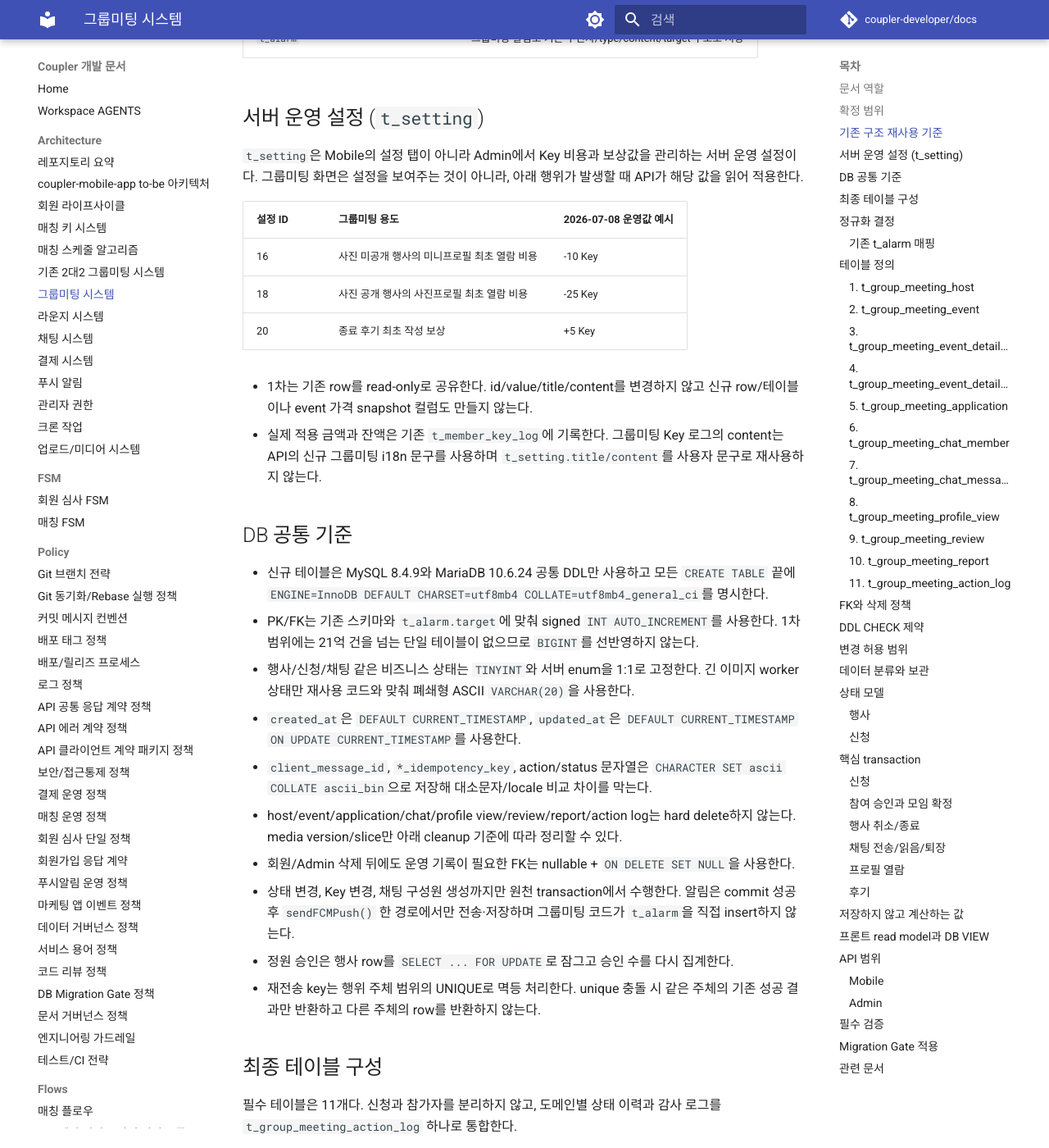
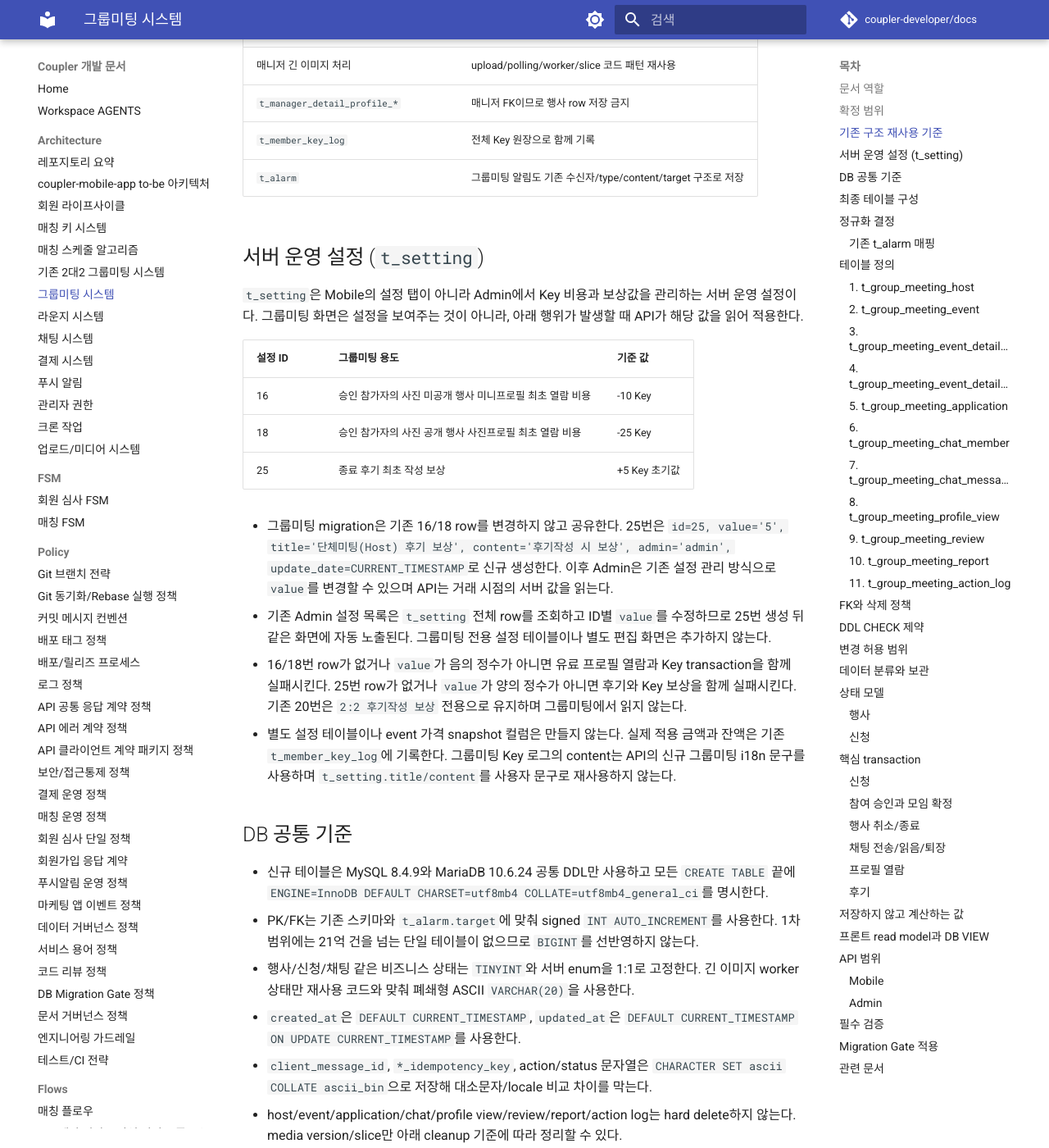
Before and after one commit to coupler-developer/docs, an MkDocs documentation site: the page built from content/architecture/group-meeting-system.md, in a window 1280 px wide and 1400 px high, scrolled down 1492 px. Shown: the whole window at 82% size. Built offline with MkDocs 1.6.1 and Material for MkDocs 9.7.7, drawn with Linux system fonts in a browser that asks for light colours; comment, search, counter and statistics services are not loaded; some of the changed text lies outside the part shown.

Commit message:
docs: 그룹미팅 프로필·보상 계약 정정
Reason:
- 호스트와 참가자 열람 비용 및 후기 보상 설정 경계가 화면 기획과 달랐음

Changes:
- Mobile 호스트 신청자 열람을 무료로 고정
- 참가자 최초 열람만 16/18 설정으로 과금
- 그룹미팅 후기 보상을 신규 25번 설정으로 분리

How:
- profile view/Key 원장 transaction과 설정 부호·멱등성 검증을 동기화

Tests:
- yarn validate:docs 통과

```diff
--- a/content/architecture/group-meeting-system.md
+++ b/content/architecture/group-meeting-system.md
@@ -20,16 +20,22 @@
 - 호스트는 참가 정원에서 제외한다.
 - 남녀 정원은 각각 2명 이상 20명 이하로 고정한다.
 - 신청 자체에는 Key를 차감하지 않는다. 화면의 입금 확인은 외부 확인 후 Admin 승인으로 표현한다.
-- 사진 미공개 행사의 미니프로필은 기존 설정 `t_setting.id=16`, 사진 공개 행사의 사진프로필은
-  `t_setting.id=18`, 후기 보상은 `t_setting.id=20`의 서버 값을 사용한다. 거래 row에는 실제 적용한
-  값을 `t_member_key_log.key/key_total`로 남기며 클라이언트가 보낸 Key 값은 사용하지 않는다.
+- 호스트는 기존 CMS 회원정보 조회와 스마트 문자/CMS 큐레이터 채팅으로 입금을 요청한다. 이 연락 과정은
+  기존 기능을 사용하며 그룹미팅 전용 테이블이나 입금 요청 row를 만들지 않는다.
+- 승인 참가자가 다른 승인 참가자의 프로필을 최초 열람할 때 사진 미공개 행사는 기존 설정
+  `t_setting.id=16`, 사진 공개 행사는 `t_setting.id=18`의 서버 값을 사용한다. Mobile 호스트의 같은 행사
+  APPLIED/APPROVED 신청자 프로필 열람은 무료이며 Key 차감과 열람 거래 row를 만들지 않는다.
+- 종료 후기 최초 작성 보상은 신규 설정 `t_setting.id=25`의 서버 값을 사용한다. 유료 열람과 후기 보상
+  거래 row에는 실제 적용한 값을 `t_member_key_log.key/key_total`로 남기며 클라이언트가 보낸 Key 값은
+  사용하지 않는다.
 - 모임 확정은 남녀 승인 인원이 각각 2명 이상이면 Admin이 수행한다. 남은 APPLIED는 별도 미선정 상태로
   바꾸지 않고 행사 CONFIRMED 이후 미확정 마감으로 해석한다.
   확정 transaction에서는 채팅 구성원만 만든다.
 - 기존 2:2는 남녀 2명씩 총 4명 충원 시 채팅을 열지만, n대n은 설정 정원 전체 충원을 요구하지 않는다.
   개인의 참가 여부는 application APPROVED, 행사 진행 여부와 채팅 오픈은 event CONFIRMED로 구분한다.
-- Admin CMS의 운영 목적 프로필 조회는 무료이며 감사 로그를 남긴다. Mobile에서는 호스트와 승인
-  참가자 모두 다른 회원의 프로필을 최초 열람할 때 Key를 차감한다.
+- Admin CMS의 운영 목적 프로필 조회는 무료이며 감사 로그를 남긴다. Mobile 호스트도 자신이 개설한 행사의
+  APPLIED/APPROVED 신청자 프로필을 무료로 열람한다. 승인 참가자끼리 다른 참가자의 프로필을 최초 열람할
+  때만 Key를 차감한다.
 
 ## 기존 구조 재사용 기준
 
@@ -48,16 +54,24 @@
 `t_setting`은 Mobile의 설정 탭이 아니라 Admin에서 Key 비용과 보상값을 관리하는 서버 운영 설정이다.
 그룹미팅 화면은 설정을 보여주는 것이 아니라, 아래 행위가 발생할 때 API가 해당 값을 읽어 적용한다.
 
-| 설정 ID | 그룹미팅 용도 | 2026-07-08 운영값 예시 |
+| 설정 ID | 그룹미팅 용도 | 기준 값 |
 | --- | --- | --- |
-| 16 | 사진 미공개 행사의 미니프로필 최초 열람 비용 | -10 Key |
-| 18 | 사진 공개 행사의 사진프로필 최초 열람 비용 | -25 Key |
-| 20 | 종료 후기 최초 작성 보상 | +5 Key |
+| 16 | 승인 참가자의 사진 미공개 행사 미니프로필 최초 열람 비용 | -10 Key |
+| 18 | 승인 참가자의 사진 공개 행사 사진프로필 최초 열람 비용 | -25 Key |
+| 25 | 종료 후기 최초 작성 보상 | +5 Key 초기값 |
 
-- 1차는 기존 row를 read-only로 공유한다. id/value/title/content를 변경하지 않고 신규 row/테이블이나
-  event 가격 snapshot 컬럼도 만들지 않는다.
-- 실제 적용 금액과 잔액은 기존 `t_member_key_log`에 기록한다. 그룹미팅 Key 로그의 content는 API의 신규
-  그룹미팅 i18n 문구를 사용하며 `t_setting.title/content`를 사용자 문구로 재사용하지 않는다.
+- 그룹미팅 migration은 기존 16/18 row를 변경하지 않고 공유한다. 25번은
+  `id=25, value='5', title='단체미팅(Host) 후기 보상', content='후기작성 시 보상', admin='admin',
+  update_date=CURRENT_TIMESTAMP`로 신규 생성한다. 이후 Admin은 기존 설정 관리 방식으로 `value`를 변경할
+  수 있으며 API는 거래 시점의 서버 값을 읽는다.
+- 기존 Admin 설정 목록은 `t_setting` 전체 row를 조회하고 ID별 `value`를 수정하므로 25번 생성 뒤 같은
+  화면에 자동 노출된다. 그룹미팅 전용 설정 테이블이나 별도 편집 화면은 추가하지 않는다.
+- 16/18번 row가 없거나 `value`가 음의 정수가 아니면 유료 프로필 열람과 Key transaction을 함께
+  실패시킨다. 25번 row가 없거나 `value`가 양의 정수가 아니면 후기와 Key 보상을 함께 실패시킨다.
+  기존 20번은 `2:2 후기작성 보상` 전용으로 유지하며 그룹미팅에서 읽지 않는다.
+- 별도 설정 테이블이나 event 가격 snapshot 컬럼은 만들지 않는다. 실제 적용 금액과 잔액은 기존
+  `t_member_key_log`에 기록한다. 그룹미팅 Key 로그의 content는 API의 신규 그룹미팅 i18n 문구를 사용하며
+  `t_setting.title/content`를 사용자 문구로 재사용하지 않는다.
 
 ## DB 공통 기준
 
@@ -94,7 +108,7 @@
 | 5 | `t_group_meeting_application` | 신청과 참가 자격 SoT |
 | 6 | `t_group_meeting_chat_member` | 행사 채팅 구성원 principal과 unread 경계 |
 | 7 | `t_group_meeting_chat_message` | 행사별 호스트/참가자 채팅 메시지 |
-| 8 | `t_group_meeting_profile_view` | 미니/사진프로필 최초 열람과 과금 |
+| 8 | `t_group_meeting_profile_view` | 승인 참가자 간 미니/사진프로필 최초 열람과 과금 |
 | 9 | `t_group_meeting_review` | 종료 후기와 보상 snapshot |
 | 10 | `t_group_meeting_report` | 행사/회원 신고 |
 | 11 | `t_group_meeting_action_log` | 상태 변경과 운영 감사 통합 로그 |
@@ -122,8 +136,9 @@
   중복 저장하지 않는다.
 - chat member는 `host_id`와 `application_id` 중 하나만 채운다. `host_id`가 있으면 HOST,
   `application_id`가 있으면 PARTICIPANT로 판정해 role을 중복 저장하지 않는다.
-- profile view/review는 적용된 기존 `t_member_key_log.id`를 직접 참조한다. 변동량/잔액을 별도
-  그룹미팅 원장에 중복 저장하지 않으며 각 원천 UNIQUE가 재처리 멱등성의 최종 DB guard다.
+- 승인 참가자의 유료 profile view와 review는 적용된 기존 `t_member_key_log.id`를 직접 참조한다.
+  변동량/잔액을 별도 그룹미팅 원장에 중복 저장하지 않으며 각 원천 UNIQUE가 재처리 멱등성의 최종 DB
+  guard다. Mobile 호스트의 무료 열람은 profile view와 Key 원장을 만들지 않는다.
 - action log의 actor_id와 action/target_id는 삭제 후에도 남아야 하는 감사 snapshot이다.
   비즈니스 관계 판정에는 사용하지 않고 event_id와 원천 테이블을 기준으로 판정한다.
 - report의 reporter/target member ID도 신고 당시 감사 snapshot으로 보존하며 회원 FK를 두지 않는다.
@@ -335,8 +350,8 @@
 - `UNIQUE(viewer_member_id, target_application_id)`, `UNIQUE(member_key_log_id)`
 - 신규 열람 row의 `viewer_member_id`는 반드시 채운다. nullable은 회원 삭제 시 `ON DELETE SET NULL`을
   허용하기 위한 보관 예외이며 null viewer로 신규 insert하지 않는다.
-- Mobile 호스트는 APPLIED/APPROVED 신청자를, APPROVED 참가자는 다른 APPROVED 참가자를 열람할 수
-  있으며 본인은 열람/과금 대상이 아니다.
+- APPROVED 참가자는 같은 행사의 다른 APPROVED 참가자를 열람할 수 있으며 본인은 열람/과금 대상이 아니다.
+  Mobile 호스트의 APPLIED/APPROVED 신청자 무료 열람은 이 테이블에 저장하지 않는다.
 - 열람 대상 회원과 행사는 `target_application_id -> application.member_id/event_id`로 조회한다. 같은 값을
   profile view에 중복 저장하지 않는다.
 - target application의 event.photo_public=0이면 MINI/id16, 1이면 PHOTO/id18을 서버에서 선택한다.
@@ -695,18 +710,25 @@ stateDiagram-v2
 
 ### 프로필 열람
 
-1. target application과 event를 조회해 Mobile 호스트는 같은 행사의 APPLIED/APPROVED 신청자,
-   APPROVED 참가자는 다른 APPROVED 참가자만 target으로 허용한다.
-2. event.photo_public에 따라 `t_setting.id=16` 또는 `id=18`을 서버에서 읽고 viewer `t_member` row를
-   `SELECT ... FOR UPDATE`로 잠근 뒤 기존 profile view를 다시 확인하고 잔액을 검증한다.
-3. `t_member_key_log`, profile view의 `member_key_log_id`, 회원 Key를 한 transaction에 저장한다.
-4. unique 충돌은 transaction 전체를 rollback하고 기존 열람 성공을 반환해 재차감하지 않는다.
+1. Mobile 호스트는 `t_group_meeting_host.member_id`와 event.host_id가 일치할 때 OPEN/CLOSED 행사의
+   APPLIED/APPROVED 신청자를 무료로 열람할 수 있다. CONFIRMED 뒤에는 APPROVED 참가자만 허용하고,
+   DRAFT/CANCELED/FINISHED/DELETED에서는 열람을 금지한다. 이 경로는 `t_setting`, 회원 Key,
+   `t_member_key_log`, `t_group_meeting_profile_view`를 읽거나 변경하지 않는다.
+2. 참가자 경로는 viewer/target application과 event를 조회해 두 application이 같은 행사의 APPROVED이며
+   서로 다른 회원인지 검증한다. CANCELED/DELETED에서는 기존 열람을 포함한 프로필 반환을 금지한다.
+3. 기존 profile view가 있으면 OPEN/CLOSED/CONFIRMED/FINISHED에서 추가 차감 없이 반환한다. 신규 최초
+   열람과 Key 차감은 OPEN/CLOSED/CONFIRMED에서만 허용하고 FINISHED에서는 새로 구매할 수 없다.
+4. 신규 열람이면 event.photo_public에 따라 `t_setting.id=16` 또는 `id=18`을 서버에서 읽고 값이 음의
+   정수인지 확인한다. 유효하면 viewer `t_member` row를 `SELECT ... FOR UPDATE`로 잠근 뒤 기존 profile
+   view를 다시 확인하고 잔액을 검증한다.
+5. `t_member_key_log`, profile view의 `member_key_log_id`, 회원 Key를 한 transaction에 저장한다.
+6. unique 충돌은 transaction 전체를 rollback하고 기존 열람 성공을 반환해 재차감하지 않는다.
 
 ### 후기
 
 1. application을 기준으로 행사 FINISHED와 작성자의 APPROVED 또는 LEFT 이력, GOOD/BAD와 공백이 아닌
    필수 후기 content를 검증한다.
-2. `t_setting.id=20` 값을 서버에서 읽고 작성자의 `t_member` row를 `SELECT ... FOR UPDATE`로 잠근 뒤
+2. `t_setting.id=25` 값을 서버에서 읽고 작성자의 `t_member` row를 `SELECT ... FOR UPDATE`로 잠근 뒤
    기존 review를 다시 확인한다.
 3. `t_member_key_log`, review의 `member_key_log_id`, 회원 Key를 한 transaction에 저장한다.
 4. unique 충돌은 transaction 전체를 rollback하고 기존 성공을 반환해 중복 보상하지 않는다.
@@ -718,7 +740,7 @@ stateDiagram-v2
 - 외부 입금 상태: DB 결제 기능이 아니며 입금 확인 뒤 application APPROVED로 표현한다.
 - 행사/신청 상태 이력과 처리 사유: action log에서 조회한다.
 - unread 수: chat member의 last_read_message_id와 정상 message를 비교한다.
-- 프로필 열람/후기 Key 금액과 변경 후 잔액: t_setting에서 읽어 기존 `t_member_key_log`에 기록한다.
+- 참가자 프로필 열람/후기 Key 금액과 변경 후 잔액: t_setting에서 읽어 기존 `t_member_key_log`에 기록한다.
 
 ## 프론트 read model과 DB VIEW
 
@@ -740,9 +762,9 @@ API DTO는 Swagger/contracts에 필수 응답으로 정의한다.
 | API read model | 구성 원천 |
 | --- | --- |
 | `GroupMeetingEventListItem` | event + host/member 요약 + hashtags + application summary VIEW + 내 application status |
-| `GroupMeetingEventDetail` | event + ready image slices + application summary VIEW + 내 권한 + 서버 Key 설정 |
+| `GroupMeetingEventDetail` | event + ready image slices + application summary VIEW + 내 권한 + 참가자 열람/후기 서버 Key 설정 |
 | `GroupMeetingMyEventItem` | EventListItem + host/participant role |
-| `GroupMeetingApplicantItem` | application + 승인 프로필 요약 + 내가 열람한 profile view 여부 |
+| `GroupMeetingApplicantItem` | application + 신청자 프로필 요약 |
 | `GroupMeetingChatListItem` | application/event + last message + unread 수 |
 | `GroupMeetingChatMessageItem` | message + sender principal별 host 회원 nickname/application alias, 운영 삭제 표기 |
 | `GroupMeetingReviewState` | event FINISHED 여부 + application 자격 + 기존 review 여부 + reward Key |
@@ -760,7 +782,7 @@ API DTO는 Swagger/contracts에 필수 응답으로 정의한다.
 
 - 행사 목록/상세/내가 만든 모임/내가 참여한 모임
 - 신청/신청자 목록(호스트 회원)
-- 미니/사진프로필 최초 열람
+- 호스트의 신청자 프로필 무료 열람, 승인 참가자 간 미니/사진프로필 최초 유료 열람
 - 채팅방 목록, 메시지 목록/전송/읽음/퇴장
 - 행사/회원 신고, 종료 후기
 
@@ -795,9 +817,16 @@ API DTO는 Swagger/contracts에 필수 응답으로 정의한다.
 - 호스트가 아니면서 APPROVED가 아닌 회원과 LEFT 회원은 채팅을 읽거나 쓰지 못한다.
 - chat message는 호스트/참가자 sender와 client_message_id가 모두 있어야 하며 sender 없는 시스템 메시지는 실패한다.
 - 신규 메시지는 sender 자신의 unread에 포함되지 않고 sender에게 푸시/`t_alarm`을 생성하지 않는다.
-- 같은 대상의 프로필 재열람과 후기 재요청으로 Key가 중복 변경되지 않는다.
+- 호스트는 OPEN/CLOSED의 APPLIED/APPROVED와 CONFIRMED의 APPROVED만 무료로 열람할 수 있으며 Key,
+  `t_member_key_log`, profile view를 변경하지 않는다. 참가자의 신규 유료 열람은 OPEN/CLOSED/CONFIRMED의
+  같은 행사 APPROVED 간에만 허용하고, 기존 유료 열람은 FINISHED에서도 재차감 없이 반환한다.
+  CANCELED/DELETED에서는 신규·기존 프로필 반환이 모두 실패한다.
+- 승인 참가자의 같은 대상 프로필 재열람과 후기 재요청으로 Key가 중복 변경되지 않는다.
 - profile view/review의 `member_key_log_id` 누락이나 잠근 회원·설정 금액과 다른 Key 원장 연결은 실패한다.
+- 프로필 열람 설정 16/18번은 음의 정수, 후기 보상 설정 25번은 양의 정수가 아니면 해당 Key transaction
+  전체가 실패한다.
 - GOOD/BAD 모두 공백이 아닌 후기 content가 없으면 작성과 Key 보상이 실패한다.
+- 후기 보상은 20번이 아니라 25번 설정값과 정확히 일치해야 하며, 클라이언트 Key 값은 무시한다.
 - null viewer profile view insert는 실패하고 회원 삭제로 null 처리된 이력만 허용한다.
 - 호스트 연결, 참여 승인/확정 취소, 신고 처리, 메시지 삭제, 행사 취소는 사유를 포함한
   action log 없이 완료되지 않는다.
@@ -811,17 +840,17 @@ API DTO는 Swagger/contracts에 필수 응답으로 정의한다.
 
 ## Migration Gate 적용
 
-이 문서는 DB 설계 SoT이며 실제 11개 테이블과 1개 VIEW 생성은 migration SQL로 수행한다.
-기존 `t_setting` row는 읽기만 하며 변경 migration을 만들지 않는다.
+이 문서는 DB 설계 SoT이며 실제 11개 테이블과 1개 VIEW 생성 및 `t_setting.id=25` 설정 row 추가는
+migration SQL로 수행한다. 기존 `t_setting.id=16/18/20` row는 변경하지 않는다.
 미구현 상태와 후속 API/Admin/Mobile 작업은 [기술 부채 인벤토리](../technical-debt/technical-debt.md)의
 `24) 그룹미팅 1차 구현 미착수`에서 추적한다.
 
 | Gate | 적용 | 검증 |
 | --- | --- | --- |
-| `DBM-GATE-000` | 필수 | CHECK와 복합 UNIQUE/FK 지원, 부모 테이블 타입/collation, FCM 77~83 미사용 확인 |
+| `DBM-GATE-000` | 필수 | CHECK와 복합 UNIQUE/FK 지원, 부모 테이블 타입/collation, FCM 77~83 미사용, `t_setting.id=16/18` 존재·음의 정수와 25 미사용 확인 |
 | `DBM-GATE-010` | 필수 | migration checksum과 dev/prod `schema_migrations` 기록 |
 | `DBM-GATE-100` | 필수 | 11개 테이블과 1개 VIEW, PK/UNIQUE/INDEX/FK/CHECK의 SHOW CREATE diff와 실패 guard |
-| `DBM-GATE-200` | N/A | 기존 데이터 backfill/보정 없음. `t_setting.id IN (16,18,20)`은 변경하지 않고 read-only 재사용 |
+| `DBM-GATE-200` | 필수 | `t_setting.id=25`, 초기 `value='5'`, title/content/admin을 정확히 1건 추가하고 중복 ID·잘못된 값에서 실패하는 guard 검증 |
 | `DBM-GATE-300` | N/A | 기존 read/write 기준을 변경하지 않음 |
 | `DBM-GATE-400` | N/A | 기존 객체 drop/contract 없음 |
 
```
Also changed, not shown: content/technical-debt/technical-debt.md (+4 -1 lines).
